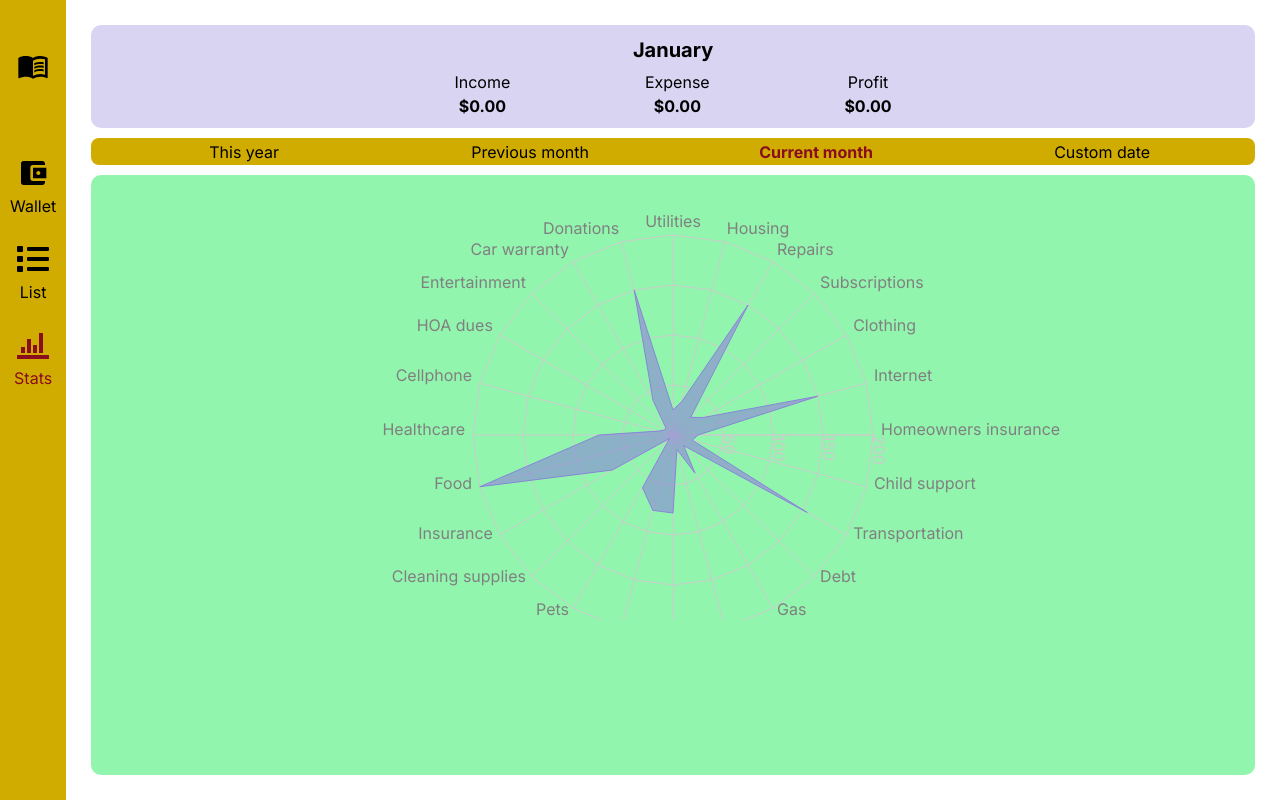
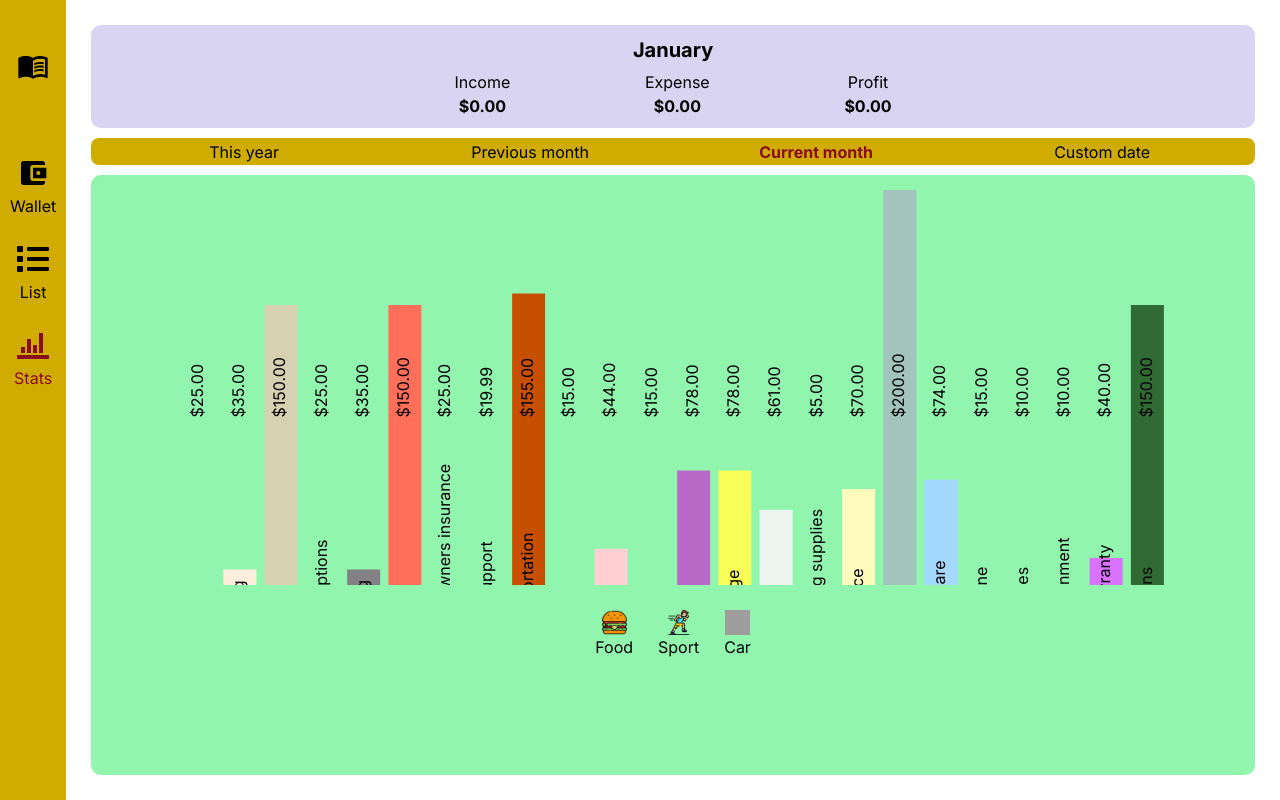
Before and after one commit to eimuciu/cash-tracker, a Next.js app: page /stats in a window 1280 px wide. Built offline with nearby package versions, Linux system fonts and the light colour scheme; grey boxes are pictures that could not be loaded.

Commit message:
bar chart amendments

```diff
--- a/src/app/components/pages/stats/barChart/index.tsx
+++ b/src/app/components/pages/stats/barChart/index.tsx
@@ -14,6 +14,7 @@ import {
   LabelList,
 } from 'recharts';
 import { data } from '../manifestData';
+import './style.css'
 
 const renderCustomizedLabel = (props: any) => {
   const { x, y, width, height, value } = props;
@@ -63,12 +64,28 @@ const CustomTooltip = ({ active, payload, label }: any) => {
 
 export default function BarChartElement() {
   return (
-    <main className="flex w-[100%] h-[75%] mx-auto">
+    <div
+      className="w-[100%]"
+      style={{
+        height: '400px',
+        display: 'block',
+        position: 'relative',
+      }}
+    >
+      <div
+        style={{
+          overflow: 'scroll',
+          position: 'absolute',
+          height: '100%',
+          width: '100%',
+        }}
+      >
+        <div id="scrollContainer">
           <ResponsiveContainer width="100%" height="100%">
             <BarChart data={data}>
               {/* <YAxis dataKey="amount" /> */}
               <Tooltip
-            cursor={{ fill: 'transparent' }}
+                cursor={{ fill: '#6AF190' }}
                 wrapperStyle={{
                   backgroundColor: 'black',
                   color: 'white',
@@ -91,6 +108,8 @@ export default function BarChartElement() {
               />
             </BarChart>
           </ResponsiveContainer>
-    </main>
+        </div>
+      </div>
+    </div>
   );
 }
--- /dev/null
+++ b/src/app/components/pages/stats/barChart/style.css
@@ -0,0 +1,20 @@
+.exampleScroll::-webkit-scrollbar {
+  display: none;
+}
+
+.exampleScroll {
+  -ms-overflow-style: none; /* IE and Edge */
+  scrollbar-width: none; /* Firefox */
+}
+
+#scrollContainer {
+  width: 100%;
+  height: 500px;
+  margin: 0 auto;
+}
+
+@media (max-width: 640px) {
+  #scrollContainer {
+    height: 400px;
+  }
+}
--- a/src/app/components/pages/stats/index.tsx
+++ b/src/app/components/pages/stats/index.tsx
@@ -1,9 +1,14 @@
+'use client';
+
+import React from 'react';
 import { colorPalette } from '@/utils/themeUnits';
 import BarChartElement from './barChart';
 import PieChartElement from './pieChart';
 import RadarChartElement from './radarChart';
+import Image from 'next/image';
 
 export default function StatsPage() {
+  const [chartElement, setChartElement] = React.useState<string>('bar');
   return (
     <div
       className={
@@ -12,9 +17,29 @@ export default function StatsPage() {
         `bg-[${colorPalette.greened}]`
       }
     >
-      {/* <BarChartElement /> */}
-      {/* <PieChartElement /> */}
-      <RadarChartElement />
+      {chartElement === 'bar' && <BarChartElement />}
+      {chartElement === 'pie' && <PieChartElement />}
+      {chartElement === 'radar' && <RadarChartElement />}
+      <div className="mt-[25px] flex gap-[25px] justify-center">
+        <div className="flex flex-col items-center">
+          <div className="w-[25px] h-[25px] relative">
+            <Image src="/burger.png" fill alt="icon" />
+          </div>
+          <p>Food</p>
+        </div>
+        <div className="flex flex-col items-center">
+          <div className="w-[25px] h-[25px] relative">
+            <Image src="/sport.png" fill alt="icon" />
+          </div>
+          <p>Sport</p>
+        </div>
+        <div className="flex flex-col items-center">
+          <div className="w-[25px] h-[25px] relative">
+            <Image src="/car.png" fill alt="icon" />
+          </div>
+          <p>Car</p>
+        </div>
+      </div>
     </div>
   );
 }
--- a/src/app/components/pages/stats/pieChart/index.tsx
+++ b/src/app/components/pages/stats/pieChart/index.tsx
@@ -36,7 +36,7 @@ const renderCustomizedLabel = ({
     <text
       x={x}
       y={y}
-      fill="black"
+      fill="darkblue"
       textAnchor={x > cx ? 'start' : 'end'}
       dominantBaseline="central"
     >
@@ -63,7 +63,7 @@ export default function PieChartElement() {
     <div
       className="w-[100%]"
       style={{
-        height: '75%',
+        height: '400px',
         display: 'block',
         position: 'relative',
       }}
--- a/src/app/components/pages/stats/radarChart/index.tsx
+++ b/src/app/components/pages/stats/radarChart/index.tsx
@@ -13,9 +13,7 @@ import { data } from '../manifestData';
 import './style.css';
 
 const CustomTooltip = ({ active, payload, label }: any) => {
-  console.log(payload);
   if (active && payload && payload.length) {
-    console.log(payload);
     return (
       <div>
         <p>{`${payload[0].payload.name} : ${
@@ -33,7 +31,7 @@ export default function RadarChartElement() {
     <div
       className="w-[100%]"
       style={{
-        height: '75%',
+        height: '400px',
         display: 'block',
         position: 'relative',
       }}
```
Lines whose indentation alone changed are shown as unchanged.
